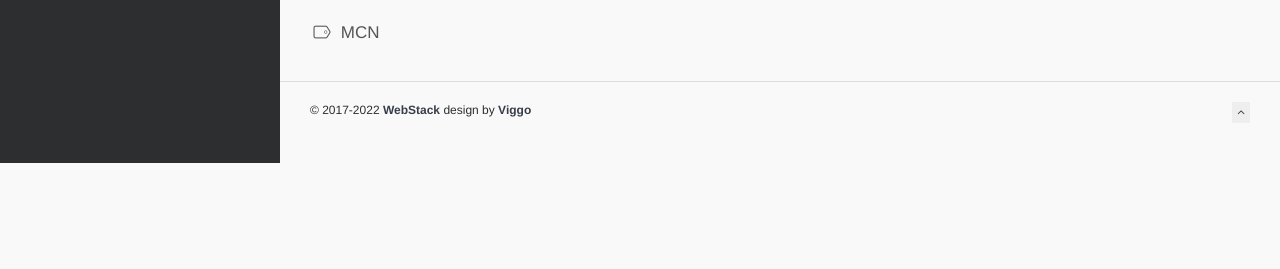
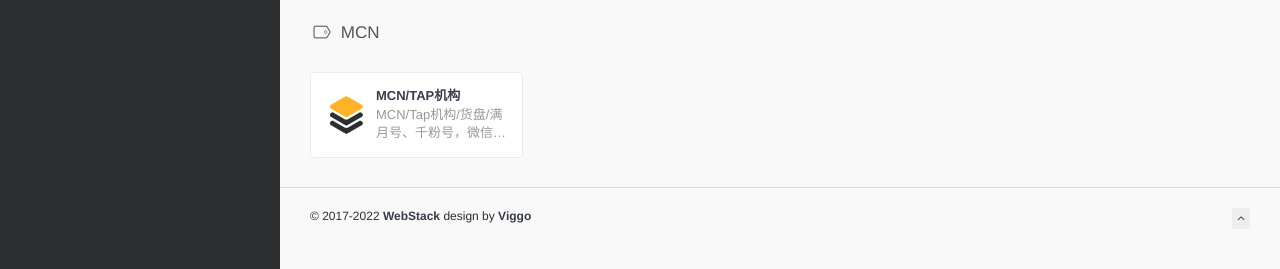
Before and after one commit to 2024baibai/abbey2023.github.io, a plain HTML site: page cn/index.html in a window 1280 px wide. Shown: the part 1533-1802 px from the top of the page. Before the commit the page ends 1696 px from the top, so only its background shows below. Drawn offline with nearby package versions, Linux system fonts and the light colour scheme.

Commit message:
Update index.html

```diff
--- a/cn/index.html
+++ b/cn/index.html
@@ -642,6 +642,26 @@
             <!-- MCN -->
             <h4 class="text-gray"><i class="linecons-tag" style="margin-right: 7px;" id="MCN"></i>MCN</h4>
 
+            <div class="row">
+                <div class="col-sm-3">
+                    <div class="xe-widget xe-conversations box2 label-info"
+                        onclick="window.open('https://tkhacker.net/', '_blank')" data-toggle="tooltip"
+                        data-placement="bottom" title="" data-original-title="https://tkhacker.net">
+                        <div class="xe-comment-entry">
+                            <a class="xe-user-img">
+                                <img data-src="../assets/images/favicon.png" class="lozad img-circle" width="40">
+                            </a>
+                            <div class="xe-comment">
+                                <a href="#" class="xe-user-name overflowClip_1">
+                                    <strong>MCN/TAP机构</strong>
+                                </a>
+                                <p class="overflowClip_2">MCN/Tap机构/货盘/满月号、千粉号，微信：TKXM1688</p>
+                            </div>
+                        </div>
+                    </div>
+                </div>
+            </div>
+
             <br />
             <!--END MCN -->
 
```
